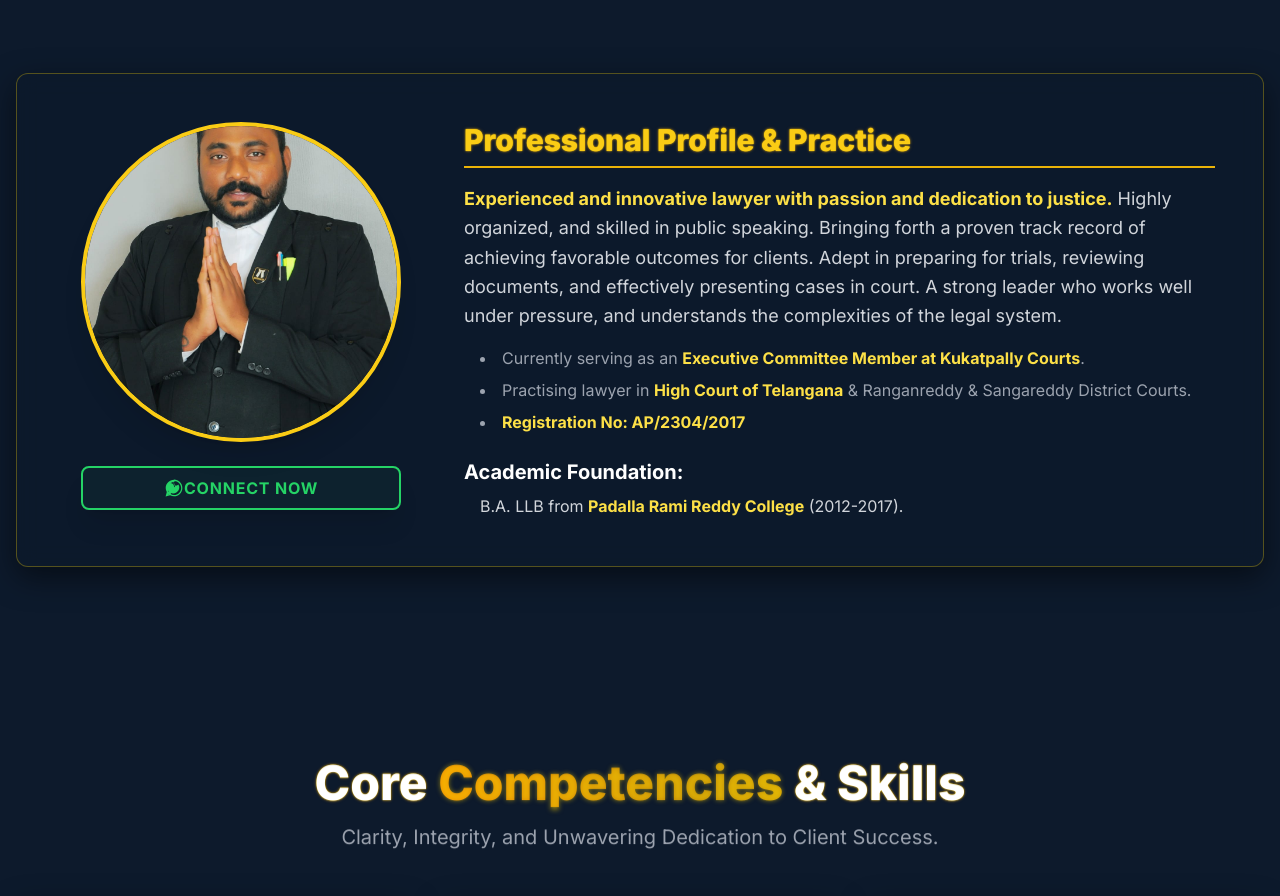
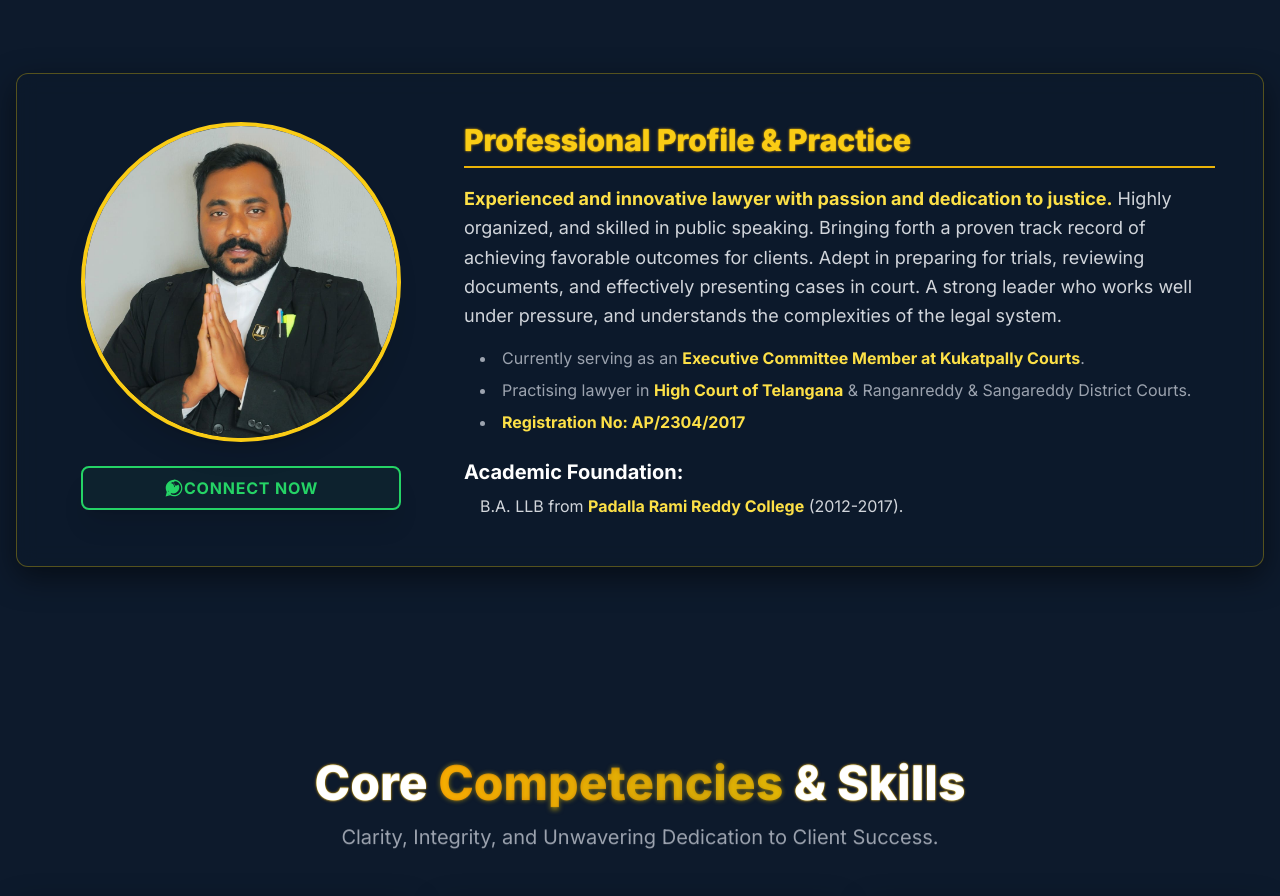
Before and after one commit to unknownmillionaire2004/Adv.-Bhanu-Prasad, a plain HTML site: page index.html in a window 1280 px wide. Shown: the part 1000-1896 px from the top of the page. Drawn offline with nearby package versions, Linux system fonts and the light colour scheme; animation ran at ten frames a second.

Commit message:
Update index.html

```diff
--- a/index.html
+++ b/index.html
@@ -422,7 +422,7 @@
                     <!-- Column 1: Lawyer Photo and Primary Contact -->
                     <div class="lg:col-span-1 flex flex-col items-center justify-center order-1 scroll-reveal" data-scroll-delay="0.2">
                         <img
-                            src="WhatsApp Image 2025-11-18 at 20.52.20.jpeg"
+                            src="main pic.jpeg"
                             onerror="this.onerror=null;this.src='https://placehold.co/400x400/0d1a2c/ffd700?text=Adv.+J.+Bhanu+Prasad\n(Official+Photo)';"
                             alt="Adv. J. Bhanu Prasad Official Portrait"
                             class="w-64 h-64 md:w-80 md:h-80 rounded-full object-cover border-4 border-yellow-400 shadow-xl transition duration-500 hover:shadow-[0_0_40px_rgba(255,215,0,0.9)] mb-6"
```
